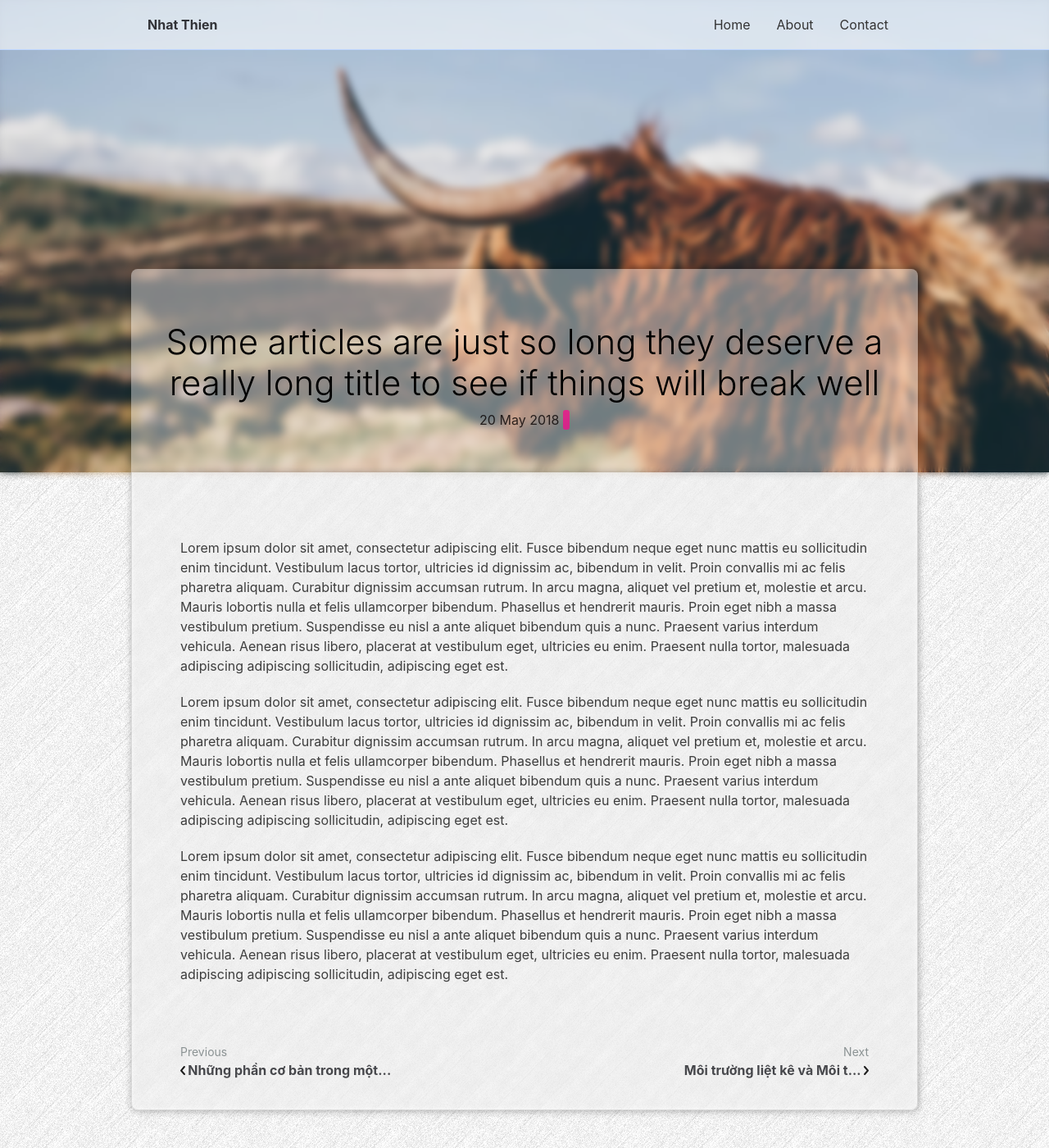
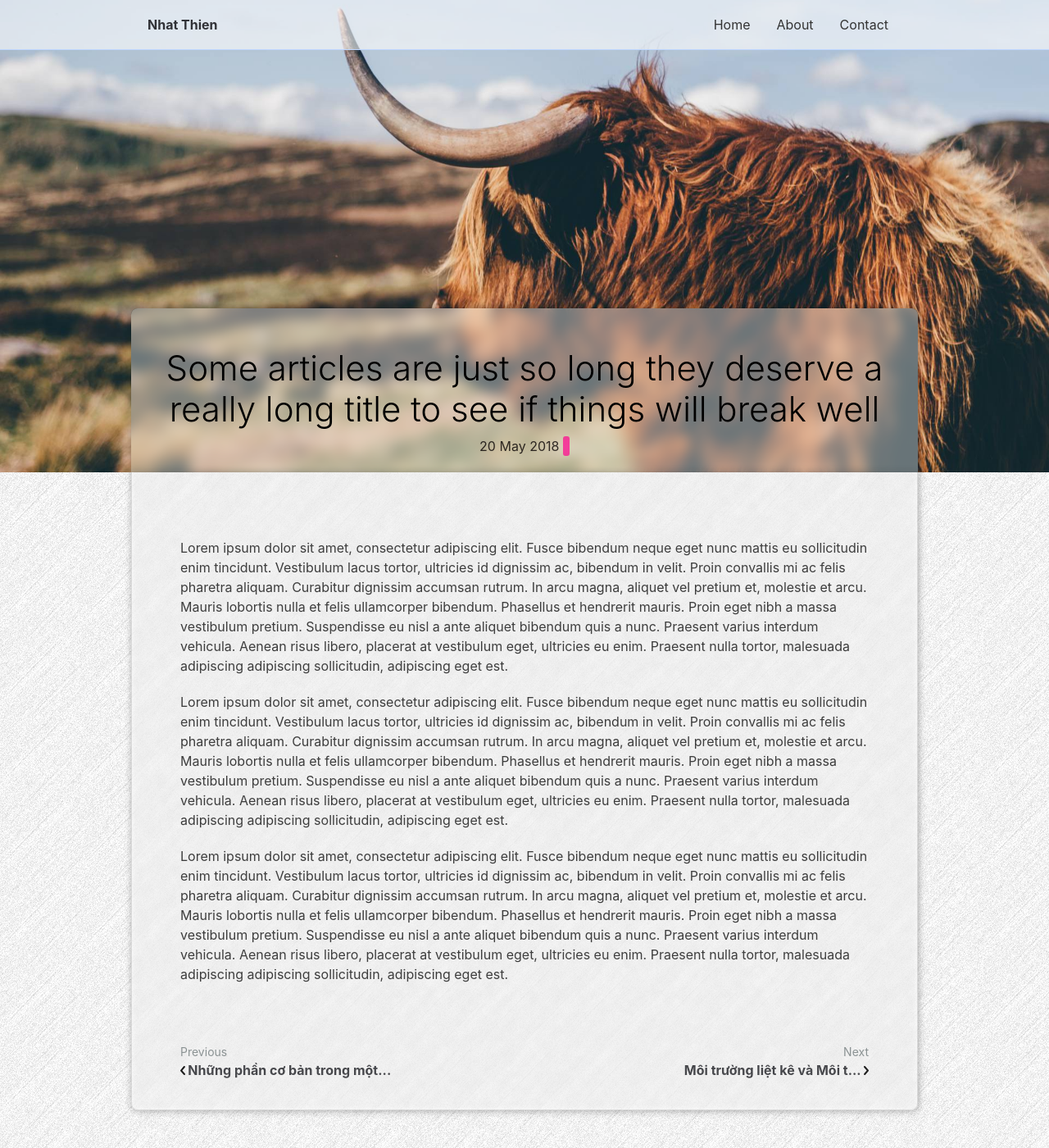
Before and after one commit to pnt-share/pnt-share.github.io, a Jekyll site: the page built from _posts/2018-05-20-super-long-article.md, in a window 1280 px wide and 1400 px high. Shown: the whole window at 82% size. Built offline with Jekyll 4.4.1, drawn with Linux system fonts in a browser that asks for light colours; nearby versions of some CDN libraries.

Commit message:
Finish blur

```diff
--- a/_layouts/post.html
+++ b/_layouts/post.html
@@ -16,8 +16,6 @@
       {% else %}
         <div class="hero dark-bg">
         {% endif %}
-        <div class="hero_blur" style="background-image: url({{site.url}}/assets/img/posts/{{page.featured-img}}.jpg);">
-        </div>
         <div class="hero__wrap">
           <div class="hero_content">
             <div class="animated zoomIn">
--- a/assets/css/main.css
+++ b/assets/css/main.css
@@ -1195,8 +1195,9 @@
     position:relative;
     background-color:#dde5ea;
     background-repeat:no-repeat;
-    background-position:50%;
-    background-size:cover
+    background-position:bottom;
+    background-size:cover;
+    background-attachment: fixed;
 }
 @media (min-width: 62em){
     .hero{
@@ -1204,7 +1205,12 @@
         height:36em
     }
 }
-.hero::before{
+@media (max-width: 62em){
+    .hero{
+        background-attachment: unset;
+    }
+}
+/*.hero::before{
     position:absolute;
     display:block;
     top:0;
@@ -1212,7 +1218,7 @@
     width:100%;
     height:100%;
     background:rgba(52,56,81,0.1)
-}
+}*/
 .hero--small{
     margin:3.75rem auto 0;
     min-height:8.75rem;
@@ -1247,16 +1253,45 @@
     z-index:1;
     background-color: rgba(255, 255, 255, 0.4);
     padding: 4em 0 2em 0;
+
 }
 .site_post .hero__wrap{
     bottom: 0;
-    -webkit-transform:translate(-50%, 0%);
-    transform:translate(-50%, 0%);
+    /*-webkit-transform:translate(0%, 0%);
+    transform:translate(0%, 0%);*/
     box-shadow: 2px -2px 10px 0 rgba(0,0,0,.3);
     border: solid 0px rgba(255,255,255,0.5);
     border-bottom: none;
     border-top-left-radius: 8px;
     border-top-right-radius: 8px;
+    background:inherit;
+    width: 960px;
+    height: 200px;
+    position: absolute;
+    right: 0;
+    left: 0;
+    bottom: 0px;
+    overflow: hidden;
+    margin-left: auto;
+    margin-right: auto;
+    transform: none;
+}
+.site_post .hero_content{
+    position: absolute;
+    height: 100%;
+    width: 100%;
+    top: 0;
+    left: 0;
+    padding: 3em 0;
+}
+.site_post .hero_content:before{
+    content: "";
+    height: 100%;
+    width: 100%;
+    position: absolute;
+    top: 0;
+    left: 0;
+    background-color: #ffffff5c;
 }
 .background_blur{
     position: absolute;
@@ -1276,12 +1311,35 @@
     padding: 0
 }
 .site_post .hero_blur{
+    background-image: inherit;
     height: 100%;
     width: 100%;
-    position: relative;
+    position: absolute;
+    left: 50%;
+    bottom: 0;
     background-position: center;
     background-size: cover;
     filter: blur(5px);
+}
+.site_post .hero__wrap:before{
+    content: " ";
+    background: inherit;
+    height: 110%;
+    width: 110%;
+    position: absolute;
+    left: -5%;
+    right: 0;
+    top: -5%;
+    bottom: 0;
+    filter: blur(8px);
+}
+.hero__wrap::before{
+    content: "";
+    height: 100%;
+    width: 100%;
+    position: absolute;
+    top: 0;
+    left: 0;
 }
 @media (min-width: 48em){
     .hero__wrap{
```
Also changed, not shown: Gemfile.lock, _includes/critical.css, 12 other files.
